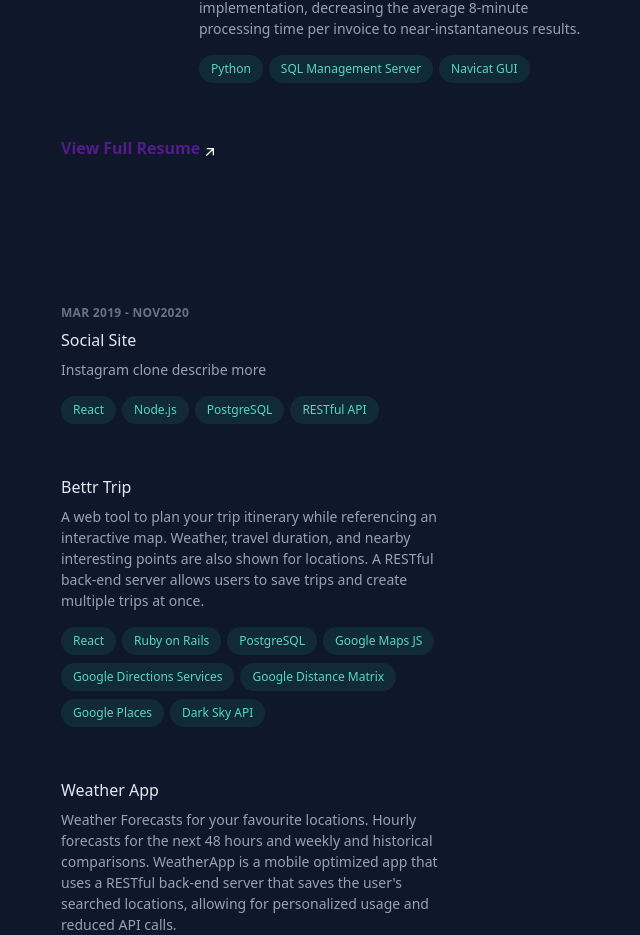
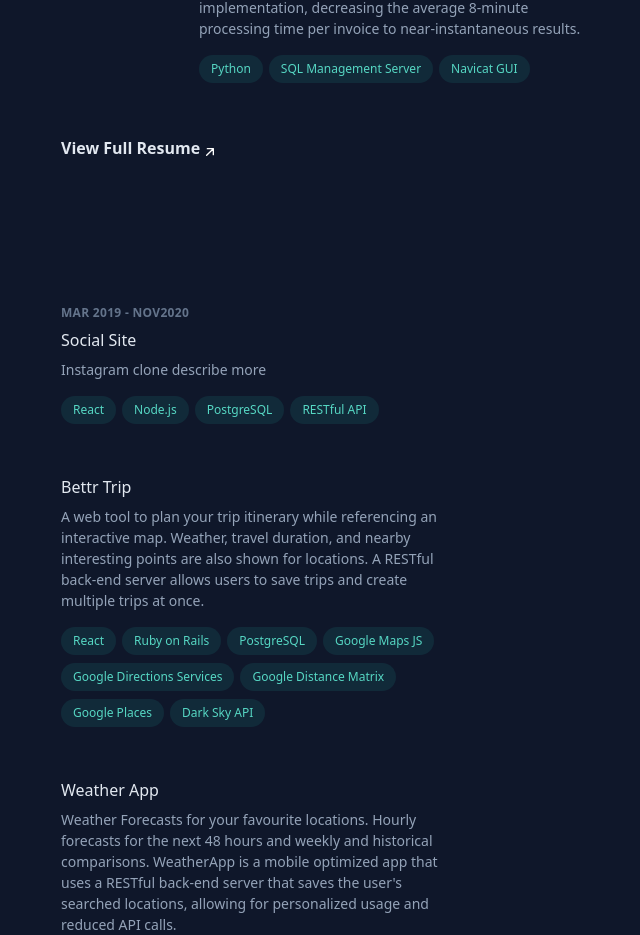
Before and after one commit to JashanB/Portfolio-V2, a React (Create React App) app: page / in a window 1280 px wide. Shown: the part 855-1790 px from the top of the page, without its empty margins (587-1227 px from the left). Built offline with nearby package versions, Linux system fonts and the light colour scheme.

Commit message:
moved color on a tag to jsx

```diff
--- a/src/components/app/App.js
+++ b/src/components/app/App.js
@@ -34,7 +34,7 @@ function App() {
   const linkStyle = {
     fill: "white",
     stroke: "white",
-    color: 'white'
+    color: 'rgb(226 232 240)'
   }
 
   const hoveredStyle = {
@@ -135,7 +135,8 @@ function App() {
                   </li>
                 </ol>
                 <div className='resume-div' onMouseEnter={setLinkHovered} onMouseLeave={stopLinkHover}>
-                  <a className="resume-link" href="" color={hovered ? hoveredStyle.color : linkStyle.color}>
+                  <a className="resume-link" href=""
+                  style={hovered ? {color: `${hoveredStyle.color}`} : {color: `${linkStyle.color}`}}>
                     <span className='resume-span-1' color={hovered ? hoveredStyle.color : linkStyle.color}>View Full&nbsp;
                       <span className='resume-span-2' color={hovered ? hoveredStyle.color : linkStyle.color}>
                         Resume
```
